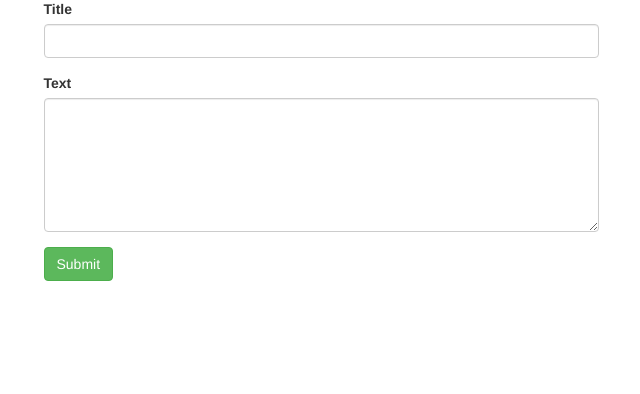
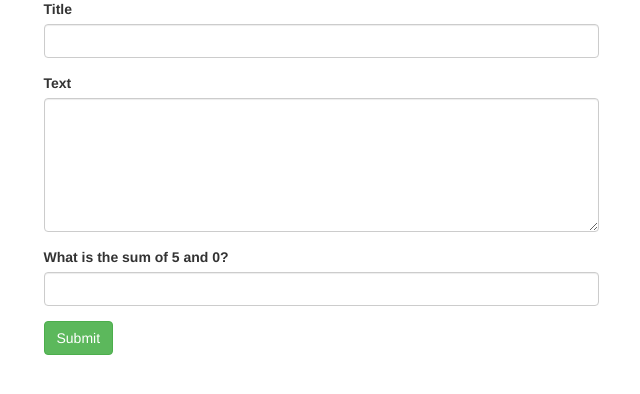
Before and after one commit to Buka91/smartninja_forum, a Python web app: template templates/topic_add.html in a window 1280 px wide. Shown: the part 167-561 px from the top of the page, without its empty margins (319-959 px from the left). Run offline with Jinja, Linux system fonts and the light colour scheme; the template is opened without the code that fills it, so the values that code supplies are empty; some libraries are stand-ins or nearby versions.

Commit message:
Smartninja forum gae application

```diff
--- /dev/null
+++ b/assets/custom/js/script.js
@@ -0,0 +1,40 @@
+$(function(ready) {
+    $(".deleteButton").click(function() {
+        var form = $(this).closest("form");
+        var message = null;
+        if (form.hasClass("deleteForm")) {
+            message = "Do you want to delete this topic?";
+        } else if (form.hasClass("subscribeForm")) {
+            message = "On this email you will receive changes on hottest topics in last 24 hours.";
+        } else if (form.hasClass("deleteCommentForm")) {
+            message = "Do you want to delete this comment?"
+        }
+
+        if (confirm(message)) {
+            form.submit();
+        } else {
+            return false;
+        }
+    });
+
+    firstNumber = Math.floor(Math.random()*11);
+    secondNumber = Math.floor(Math.random()*11);
+    $("#generateNumber").html("What is the sum of " + firstNumber + " and " + secondNumber + "?");
+
+    $("#add-topic-button").click(function() {
+        var result = $("#checkResult").val();
+        try {
+            if (parseInt(result) === firstNumber + secondNumber) {
+                $(this).prop("disabled", true);
+            } else {
+                alert("You are robot!");
+                $("#checkResult").val("");
+                return false;
+            }
+        } catch (err) {
+            alert("You are robot!");
+            $("#checkResult").val("");
+            return false;
+        }
+    });
+});
--- a/assets/javascript/script.js
+++ /dev/null
@@ -1,19 +0,0 @@
-$(function(ready) {
-    $(".deleteButton").click(function() {
-        var form = $(this).closest("form");
-        var message = null;
-        if (form.hasClass("deleteForm")) {
-            message = "Do you want to delete this topic?";
-        } else if (form.hasClass("subscribeForm")) {
-            message = "On this email you will receive changes on most hot topics in last 24 hours.";
-        } else if (form.hasClass("deleteCommentForm")) {
-            message = "Do you want to delete this comment?"
-        }
-
-        if (confirm(message)) {
-            form.submit();
-        } else {
-            return false;
-        }
-    });
-});
--- a/templates/base.html
+++ b/templates/base.html
@@ -12,7 +12,7 @@
     <script src="/assets/bootstrap/js/bootstrap.js"></script>
     <link href="https://fonts.googleapis.com/icon?family=Material+Icons" rel="stylesheet">
     <link type="text/css" rel="stylesheet" href="/assets/custom/css/style.css">
-    <script src="/assets/javascript/script.js"></script>
+    <script src="/assets/custom/js/script.js"></script>
     <title>
     {% block title %}{% endblock title %} - Ninja Tech Forum
     </title>
--- a/templates/topic_add.html
+++ b/templates/topic_add.html
@@ -9,7 +9,7 @@
             <input value="{{csrf_token}}" name="csrf_token" type="hidden"> <!-- uvozimo zaščito proti hekerjem -->
             <div class="form-group">
                 <label>Title</label>
-                <input type="text" class="form-control" name="title" required>
+                <input type="text" class="form-control" name="title" id="addTitle" required>
             </div>
 
             <div class="form-group">
@@ -17,7 +17,12 @@
                 <textarea name="text" class="form-control" rows="6" required></textarea> <!-- required opcija, da mora uporabnik nujno izpolniti polje -->
             </div>
 
-            <button type="submit" class="btn btn-success">Submit</button>
+            <div class="form-group">
+                <label id="generateNumber"></label>
+                <input type="text" class="form-control" name="result" id="checkResult" required>
+            </div>
+
+            <button type="submit" class="btn btn-success" id="add-topic-button">Submit</button>
         </form>
     </div>
 </div>
```
